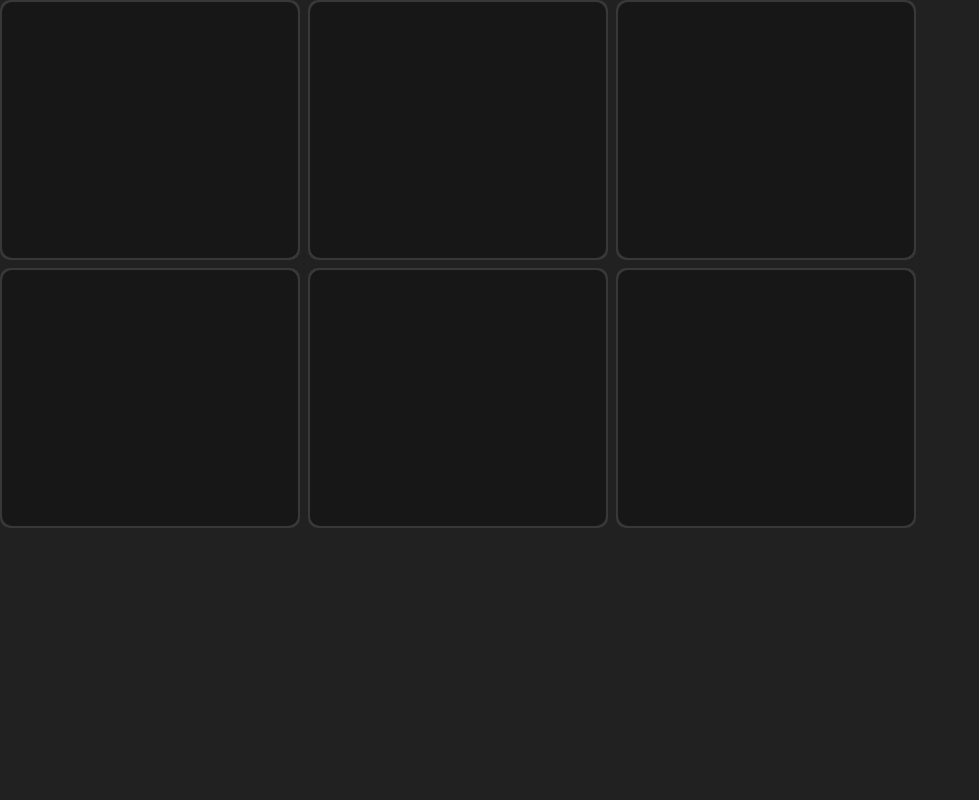
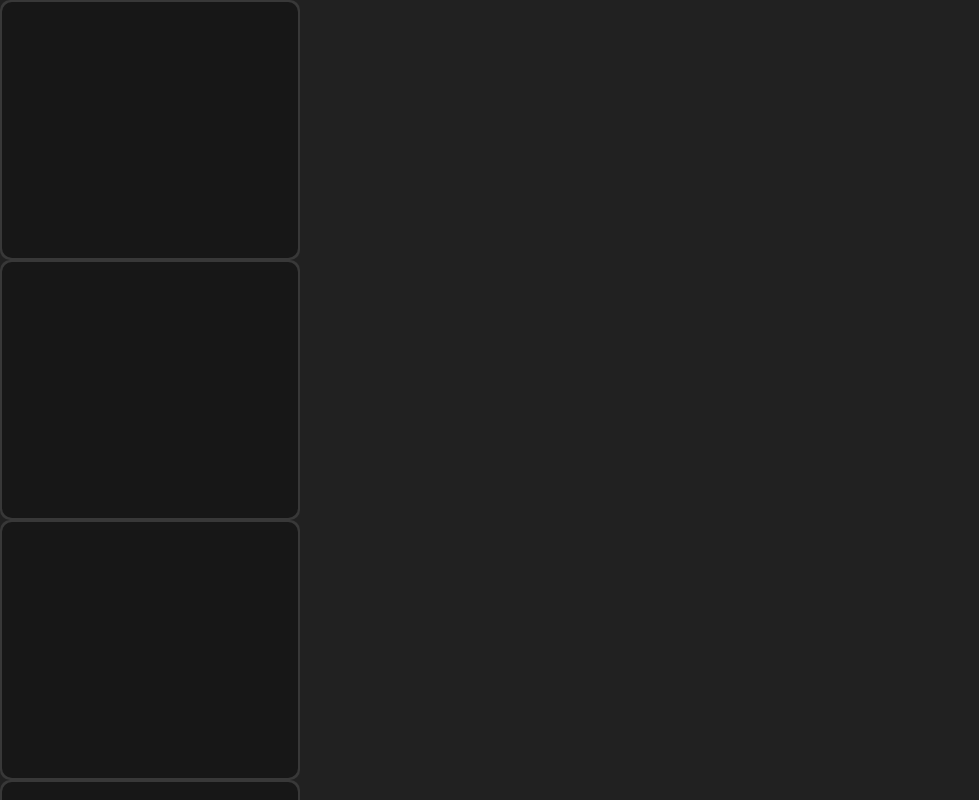
Before and after one commit to kodsilici02/nuxt3_component_library, a Nuxt app: page / in a window 1280 px wide. Shown: the top 800 px of the page, without its empty margins (0-979 px from the left). Built offline with nearby package versions, Linux system fonts and the light colour scheme.

Commit message:
columns prop added to GridContainer component

```diff
--- a/components/Grid/Container.vue
+++ b/components/Grid/Container.vue
@@ -1,10 +1,22 @@
 <template>
-  <div class="main" @mousemove="mouseMove" @mouseenter="mouseEnter" @mouseleave="mouseLeave">
+  <div
+    class="main grid"
+    :style="{ 'grid-template-columns': `repeat(${props.columns}, minmax(0, 1fr))` }"
+    @mousemove="mouseMove"
+    @mouseenter="mouseEnter"
+    @mouseleave="mouseLeave">
     <slot></slot>
   </div>
 </template>
 
 <script setup>
+const props = defineProps({
+  columns: {
+    type: Number,
+    default: 3
+  }
+});
+
 const x = ref();
 const y = ref();
 const isHovered = ref(false);
@@ -29,10 +41,7 @@ provide('isHovered', isHovered);
 
 <style lang="scss" scoped>
 .main {
-  display: flex;
-  flex-wrap: wrap;
   gap: 8px;
-  max-width: 916px;
   width: fit-content;
 }
 </style>
```
